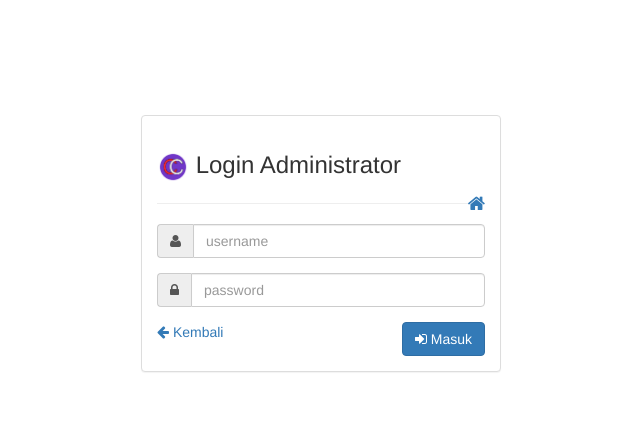
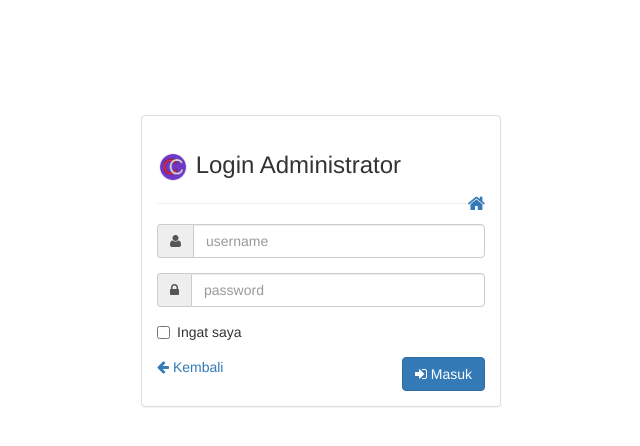
Before and after one commit to rondimarten07/tugas_fullstack, a CodeIgniter app: page /citrakomputer/index.php/admin/login/index in a window 1280 px wide. Shown: the top 446 px of the page, without its empty margins (319-959 px from the left). Run offline with CodeIgniter, Linux system fonts and the light colour scheme.

Commit message:
Update login.php

```diff
--- a/application/views/admin/login.php
+++ b/application/views/admin/login.php
@@ -48,14 +48,14 @@
                                 </div>
                             </div>
 
-                            <!-- <div class="form-group ">
+                            <div class="form-group ">
                                 <div class="checkbox">
                                     <label>
                                         <input type="checkbox" name="ingat-saya" /> Ingat saya
                                     </label>
-                                    <a href="#" class="pull-right">Lupa password?</a>
+                                    <!-- <a href="#" class="pull-right">Lupa password?</a> -->
                                 </div>
-                            </div>-->
+                            </div>
 
                             <div class="form-group">
                                 <?php if($this->session->gagal): ?>
```
